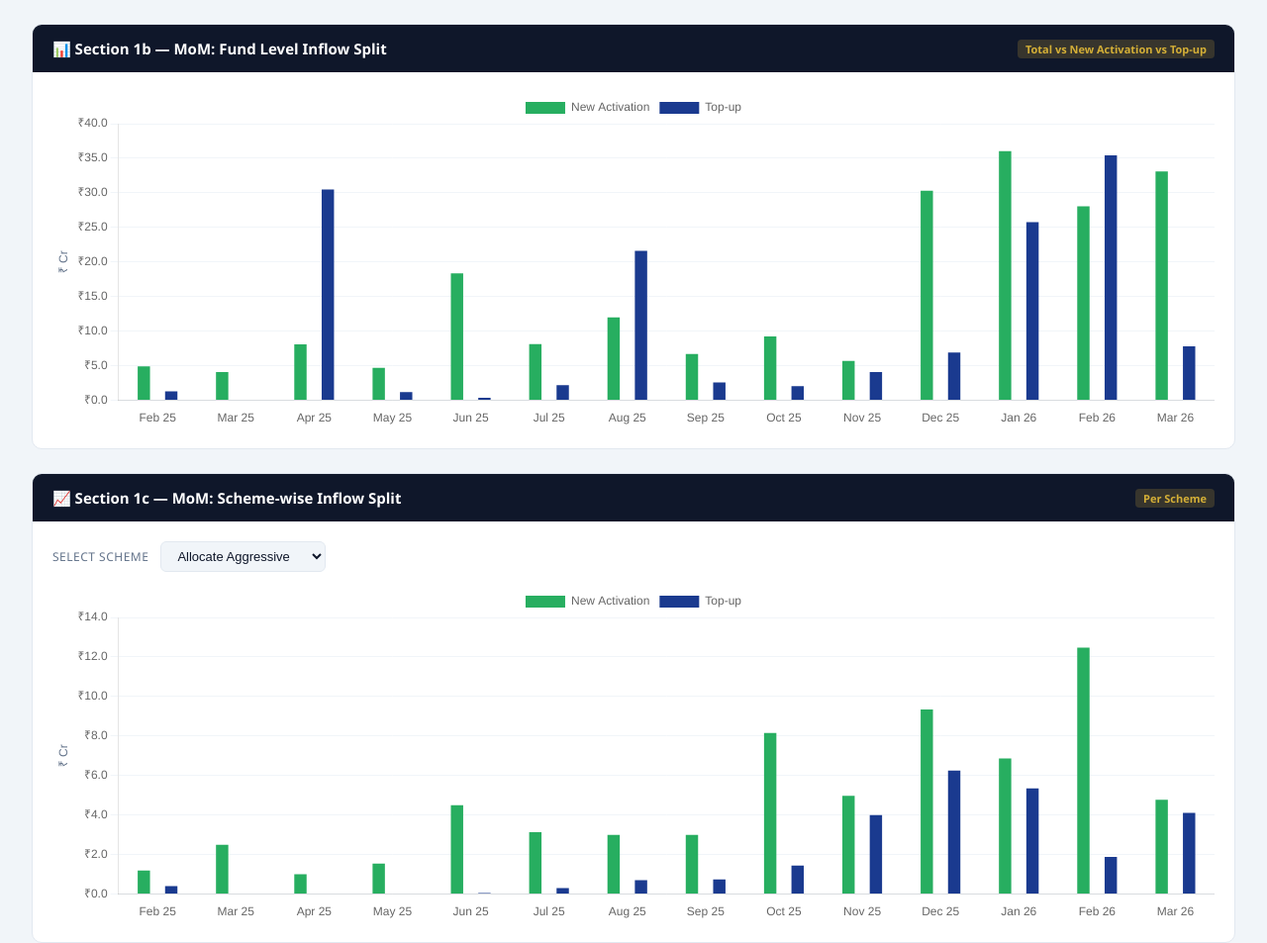
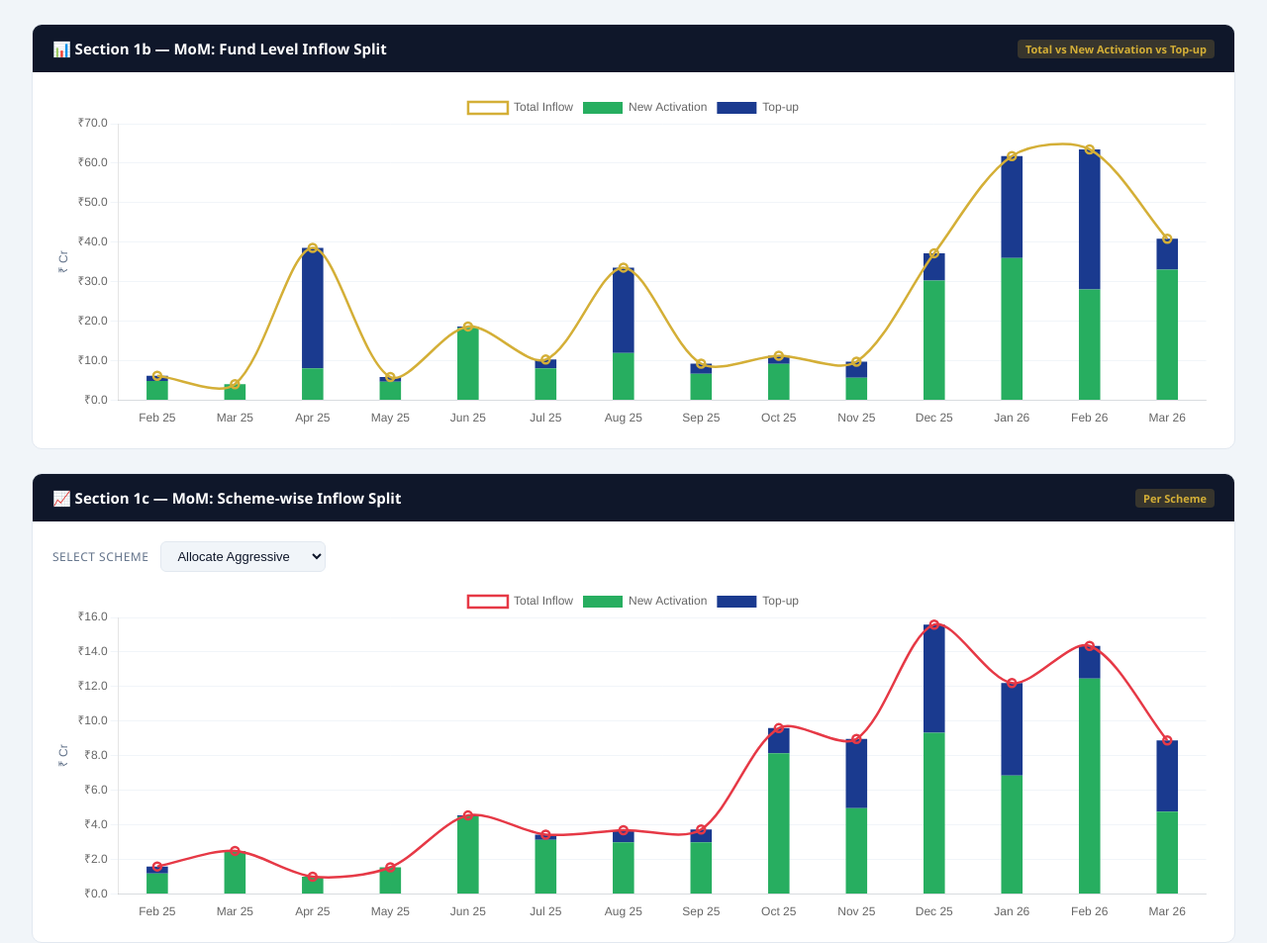
Before and after one commit to vans5620/allocate-mis-dashboard, a plain HTML site: page Allocate_MIS_Dashboard.html in a window 1280 px wide. Shown: the part 795-1748 px from the top of the page at 99% size. Drawn offline with nearby package versions, Linux system fonts and the light colour scheme.

Commit message:
Add files via upload

```diff
--- a/Allocate_MIS_Dashboard.html
+++ b/Allocate_MIS_Dashboard.html
@@ -319,14 +319,16 @@ function drawMomChart(data){
   const months=ALL_MONTHS.filter(m=>data.some(r=>r.month===m));
   const naData=months.map(m=>toCr(data.filter(r=>r.month===m&&r.trans_type==='New Activation').reduce((a,r)=>a+r.amount,0)));
   const tuData=months.map(m=>toCr(data.filter(r=>r.month===m&&r.trans_type==='Top-up').reduce((a,r)=>a+r.amount,0)));
+  const totData=months.map((m,i)=>naData[i]+tuData[i]);
   const ctx=document.getElementById('momChart').getContext('2d');
   if(momChartInst)momChartInst.destroy();
   momChartInst=new Chart(ctx,{type:'bar',data:{labels:months.map(mLabel),datasets:[
-    {label:'New Activation',data:naData,backgroundColor:'#27AE60',barPercentage:0.45,categoryPercentage:0.7},
-    {label:'Top-up',data:tuData,backgroundColor:'#1A3A8F',barPercentage:0.45,categoryPercentage:0.7}
+    {label:'New Activation',data:naData,backgroundColor:'#27AE60',stack:'s',order:2,barPercentage:0.5,categoryPercentage:0.55},
+    {label:'Top-up',data:tuData,backgroundColor:'#1A3A8F',stack:'s',order:2,barPercentage:0.5,categoryPercentage:0.55},
+    {label:'Total Inflow',data:totData,type:'line',borderColor:'#D4AF37',backgroundColor:'transparent',borderWidth:2.5,pointRadius:4,pointHoverRadius:6,tension:.3,order:1}
   ]},options:{responsive:true,maintainAspectRatio:false,
     plugins:{legend:{position:'top',labels:{font:{size:12}}},tooltip:{mode:'index',intersect:false,callbacks:{label:c=>` ${c.dataset.label}: ₹${c.raw.toFixed(2)} Cr`}}},
-    scales:{y:{title:{display:true,text:'₹ Cr',color:'#64748B'},grid:{color:'#F1F5F9'},ticks:{callback:v=>'₹'+v.toFixed(1)}},x:{grid:{display:false}}}}});
+    scales:{y:{stacked:true,title:{display:true,text:'₹ Cr',color:'#64748B'},grid:{color:'#F1F5F9'},ticks:{callback:v=>'₹'+v.toFixed(1)}},x:{grid:{display:false}}}}});
 }
 
 // ── Scheme-wise MoM Chart ─────────────────────────────────────────
@@ -340,14 +342,16 @@ function drawSchemeMomChart(data){
   const months=ALL_MONTHS.filter(m=>data.some(r=>r.month===m));
   const naData=months.map(m=>toCr(sd.filter(r=>r.month===m&&r.trans_type==='New Activation').reduce((a,r)=>a+r.amount,0)));
   const tuData=months.map(m=>toCr(sd.filter(r=>r.month===m&&r.trans_type==='Top-up').reduce((a,r)=>a+r.amount,0)));
+  const totData=months.map((m,i)=>naData[i]+tuData[i]);
   const ctx=document.getElementById('schMomChart').getContext('2d');
   if(schMomChartInst)schMomChartInst.destroy();
   schMomChartInst=new Chart(ctx,{type:'bar',data:{labels:months.map(mLabel),datasets:[
-    {label:'New Activation',data:naData,backgroundColor:'#27AE60',barPercentage:0.45,categoryPercentage:0.7},
-    {label:'Top-up',data:tuData,backgroundColor:'#1A3A8F',barPercentage:0.45,categoryPercentage:0.7}
+    {label:'New Activation',data:naData,backgroundColor:'#27AE60',stack:'s',order:2,barPercentage:0.5,categoryPercentage:0.55},
+    {label:'Top-up',data:tuData,backgroundColor:'#1A3A8F',stack:'s',order:2,barPercentage:0.5,categoryPercentage:0.55},
+    {label:'Total Inflow',data:totData,type:'line',borderColor:SC[scheme]||'#D4AF37',backgroundColor:'transparent',borderWidth:2.5,pointRadius:4,pointHoverRadius:6,tension:.3,order:1}
   ]},options:{responsive:true,maintainAspectRatio:false,
     plugins:{legend:{position:'top',labels:{font:{size:12}}},tooltip:{mode:'index',intersect:false,callbacks:{label:c=>` ${c.dataset.label}: ₹${c.raw.toFixed(2)} Cr`}}},
-    scales:{y:{title:{display:true,text:'₹ Cr',color:'#64748B'},grid:{color:'#F1F5F9'},ticks:{callback:v=>'₹'+v.toFixed(1)}},x:{grid:{display:false}}}}});
+    scales:{y:{stacked:true,title:{display:true,text:'₹ Cr',color:'#64748B'},grid:{color:'#F1F5F9'},ticks:{callback:v=>'₹'+v.toFixed(1)}},x:{grid:{display:false}}}}});
 }
 
 // ── Total Inflows Table ───────────────────────────────────────────
```
Also changed, not shown: index.html (+10 -6 lines).
